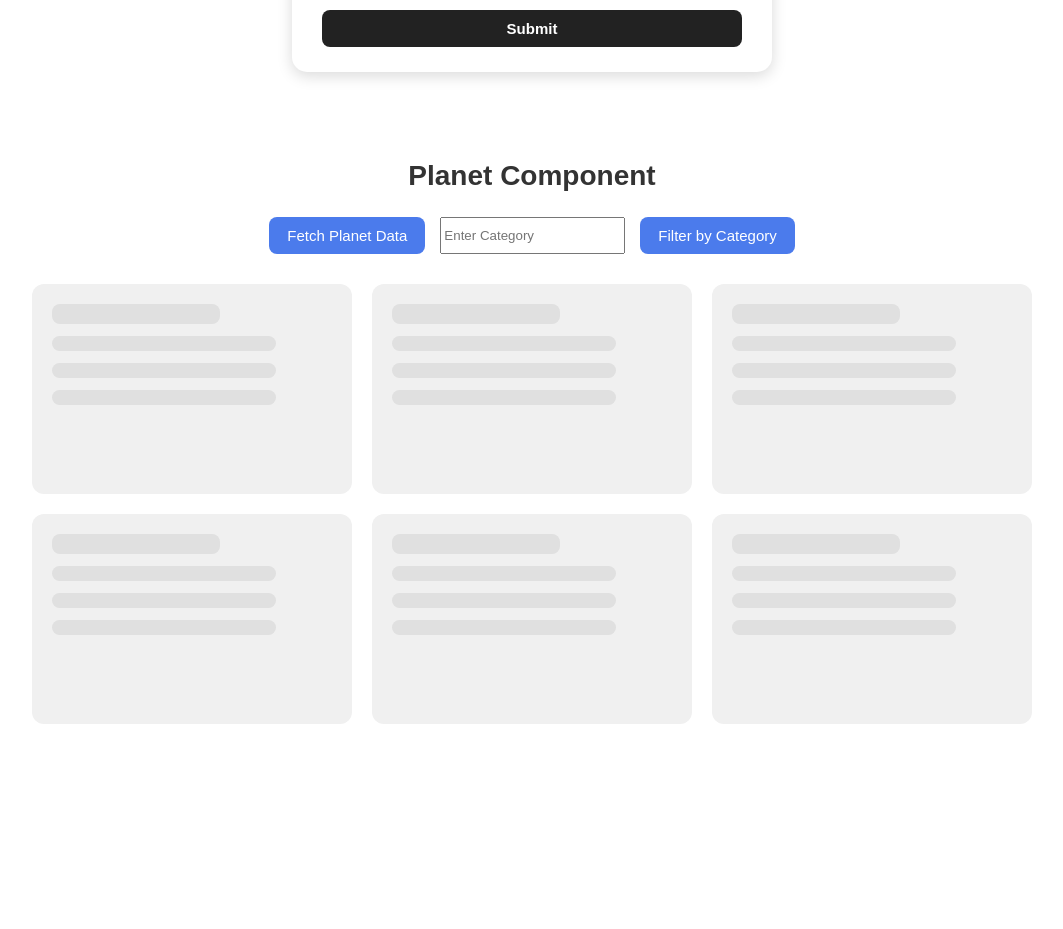
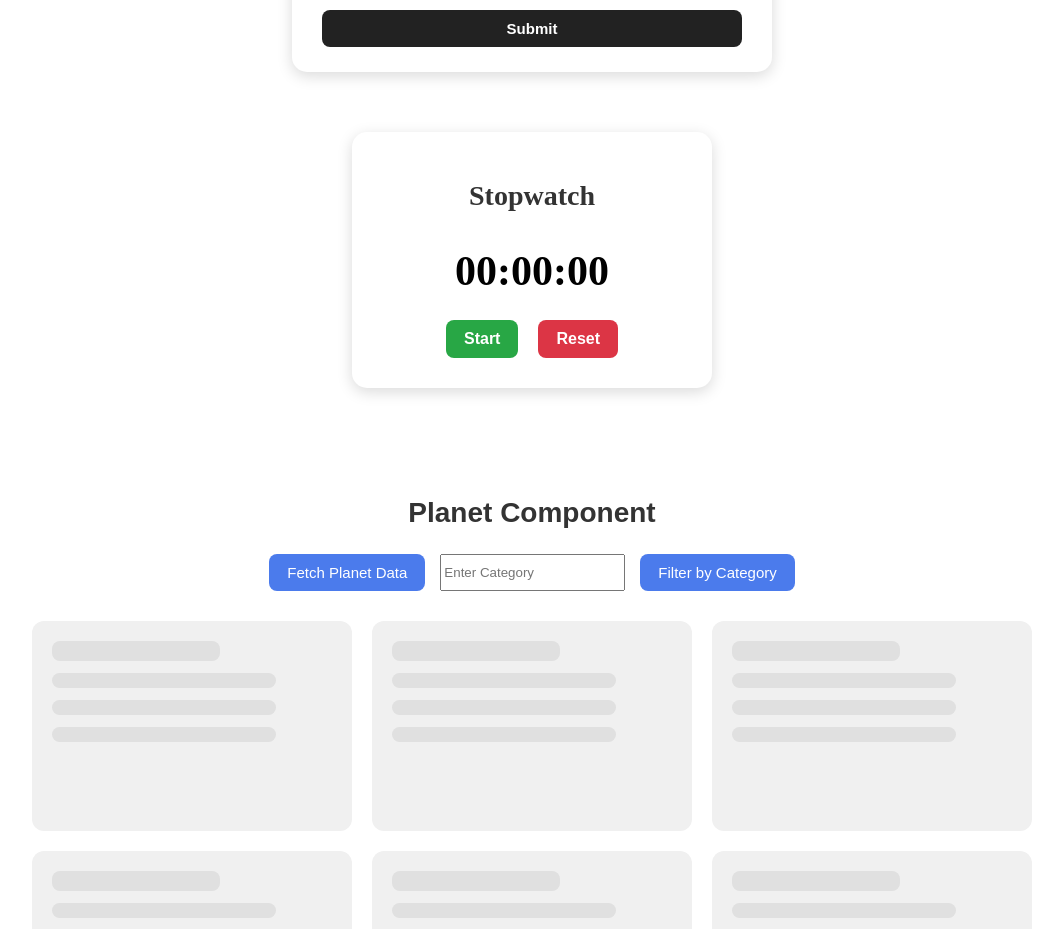
Before and after one commit to Shubham-K9/React-Components, a React (Vite) app: page / in a window 1280 px wide. Shown: the part 1680-2609 px from the top of the page, without its empty margins (108-1171 px from the left). Before the commit the page ends 2442 px from the top, so only its background shows below. Built offline with nearby package versions, Linux system fonts and the light colour scheme.

Commit message:
Stop watch

```diff
--- a/components/Timer.jsx
+++ b/components/Timer.jsx
@@ -1,4 +1,4 @@
-import { useState } from 'react';
+import { useEffect, useState } from 'react';
 
 
 
@@ -6,13 +6,44 @@ const Timer=()=>{
 
 
     const [time,setTime]=useState(0);
+    const [isRunning,setIsRunning]=useState(false);
 
+    useEffect(()=>{
+        let interval;
+        if(isRunning){
+            interval=setInterval(()=>{
+                setTime((prevTime)=>prevTime+10);
 
+            },10);
+        }
+        else{
+            clearInterval(interval);
+        }
+        return ()=>clearInterval(interval);
+    },[isRunning]);
+
+    const handleReset=()=>{
+        setIsRunning(false);
+        setTime(0);
+    }
+    const formatTime=()=>{
+        const minutes=("0"+Math.floor((time/60000)%60)).slice(-2);
+        const seconds=("0"+Math.floor((time/1000)%60)).slice(-2);
+        const milliseconds=("0"+Math.floor((time/10)%100)).slice(-2);
+        return `${minutes}:${seconds}:${milliseconds}`;
+
+    };
 
 
     return(
-        <><div>Timer Component</div><h1>{time}</h1>
-        <button onClick={()=>(setTime(0))}>Reset</button></>
+        <div className="timer-wrapper">
+            <h1>Stopwatch</h1>
+            <h2 style={{color:"black"}}>{formatTime()}</h2>
+            <button onClick={()=>setIsRunning(!isRunning)}>
+                {isRunning ? 'Pause' : 'Start'}
+            </button>
+            <button onClick={handleReset}>Reset</button>
+        </div>
 
     );
 };
--- a/src/index.css
+++ b/src/index.css
@@ -342,3 +342,58 @@ button[type="submit"]:hover {
     left: 100%;
   }
 }
+.timer-wrapper {
+  width: 300px;
+  margin: 60px auto;
+  padding: 30px;
+  text-align: center;
+
+  background: #ffffff;
+  border-radius: 15px;
+
+  box-shadow: 0px 4px 15px rgba(0, 0, 0, 0.15);
+}
+
+.timer-wrapper h1 {
+  margin-bottom: 20px;
+  font-size: 28px;
+  color: #333;
+}
+
+.timer-wrapper h2 {
+  font-size: 42px;
+  font-weight: bold;
+  margin-bottom: 25px;
+  color: #000;
+}
+
+.timer-wrapper button {
+  padding: 10px 18px;
+  margin: 0 10px;
+  font-size: 16px;
+  font-weight: 600;
+
+  border: none;
+  border-radius: 8px;
+
+  cursor: pointer;
+  transition: 0.2s ease-in-out;
+}
+
+.timer-wrapper button:first-of-type {
+  background-color: #28a745;
+  color: white;
+}
+
+.timer-wrapper button:first-of-type:hover {
+  background-color: #218838;
+}
+
+.timer-wrapper button:last-of-type {
+  background-color: #dc3545;
+  color: white;
+}
+
+.timer-wrapper button:last-of-type:hover {
+  background-color: #c82333;
+}
--- a/src/main.jsx
+++ b/src/main.jsx
@@ -8,6 +8,7 @@ import PassHide from '../components/PassHide.jsx'
 import CharacterCnt from '../components/CharacterCnt.jsx'
 import FormVal from '../components/FormVal.jsx'
 import Planet from '../components/Planet.jsx'
+import Timer from '../components/Timer.jsx'
 
 createRoot(document.getElementById('root')).render(
   <StrictMode>
@@ -19,7 +20,9 @@ createRoot(document.getElementById('root')).render(
     <PassHide />
     <CharacterCnt />
     <FormVal />
+    <Timer/>
     <Planet/>
+
 
   </StrictMode>,
 )
```
